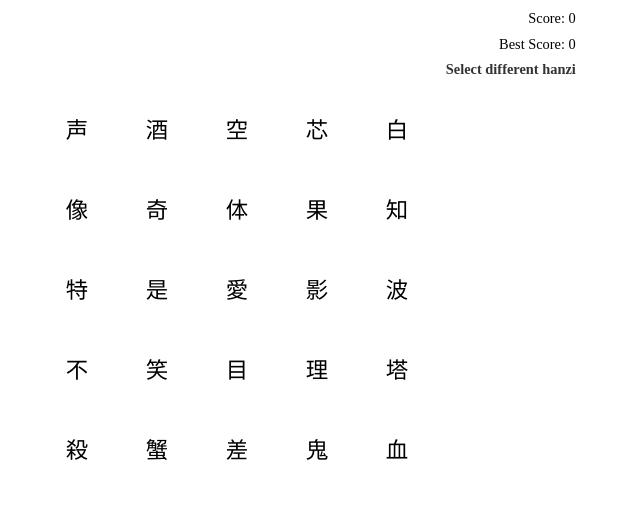
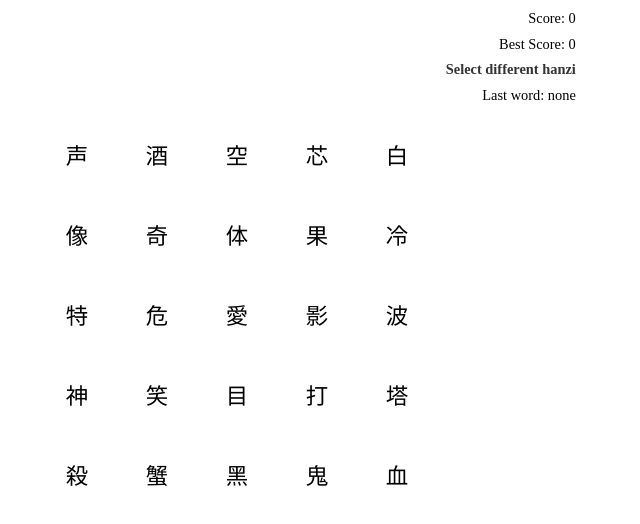
Before and after one commit to dreadsd/hanzi-game, a React app: page / in a window 1280 px wide. Shown: the top 524 px of the page, without its empty margins (403-1043 px from the left). Built offline with nearby package versions, Linux system fonts and the light colour scheme.

Commit message:
Add meanings

```diff
--- /dev/null
+++ b/src/components/Cells.js
@@ -0,0 +1,45 @@
+import React from 'react';
+import PropTypes from 'prop-types';
+
+export default function Cells(props) {
+  const { values, listener } = props;
+
+  // Side note: (why there are so many buttons)
+  // A dynamically added button that was focused keeps its outline after being
+  // sorted again.
+
+  return (
+    <div id='cards'>
+      <button type='button' onClick={listener}>{values[0][0]}</button>
+      <button type='button' onClick={listener}>{values[1][0]}</button>
+      <button type='button' onClick={listener}>{values[2][0]}</button>
+      <button type='button' onClick={listener}>{values[3][0]}</button>
+      <button type='button' onClick={listener}>{values[4][0]}</button>
+      <button type='button' onClick={listener}>{values[5][0]}</button>
+      <button type='button' onClick={listener}>{values[6][0]}</button>
+      <button type='button' onClick={listener}>{values[7][0]}</button>
+      <button type='button' onClick={listener}>{values[8][0]}</button>
+      <button type='button' onClick={listener}>{values[9][0]}</button>
+      <button type='button' onClick={listener}>{values[10][0]}</button>
+      <button type='button' onClick={listener}>{values[11][0]}</button>
+      <button type='button' onClick={listener}>{values[12][0]}</button>
+      <button type='button' onClick={listener}>{values[13][0]}</button>
+      <button type='button' onClick={listener}>{values[14][0]}</button>
+      <button type='button' onClick={listener}>{values[15][0]}</button>
+      <button type='button' onClick={listener}>{values[16][0]}</button>
+      <button type='button' onClick={listener}>{values[17][0]}</button>
+      <button type='button' onClick={listener}>{values[18][0]}</button>
+      <button type='button' onClick={listener}>{values[19][0]}</button>
+      <button type='button' onClick={listener}>{values[20][0]}</button>
+      <button type='button' onClick={listener}>{values[21][0]}</button>
+      <button type='button' onClick={listener}>{values[22][0]}</button>
+      <button type='button' onClick={listener}>{values[23][0]}</button>
+      <button type='button' onClick={listener}>{values[24][0]}</button>
+    </div>
+  );
+}
+
+Cells.propTypes = {
+  values: PropTypes.arrayOf(PropTypes.arrayOf(PropTypes.string)).isRequired,
+  listener: PropTypes.func.isRequired,
+};
--- /dev/null
+++ b/src/components/GameStatus.js
@@ -0,0 +1,43 @@
+import React from 'react';
+import PropTypes from 'prop-types';
+
+export default function GameStatus(props) {
+  const {
+    score, bestScore, message, lastSymbol,
+  } = props;
+  return (
+    <div id='status'>
+      <div>
+        <div>
+          Score:
+          {' '}
+          {score}
+        </div>
+        <div className={bestScore.successClassName}>
+          Best Score:
+          {' '}
+          {bestScore.content}
+        </div>
+        <div className={message.className}>{message.content}</div>
+        <div>
+          Last word:
+          {' '}
+          {lastSymbol}
+        </div>
+      </div>
+    </div>
+  );
+}
+
+GameStatus.propTypes = {
+  score: PropTypes.number.isRequired,
+  bestScore: PropTypes.shape({
+    content: PropTypes.number.isRequired,
+    successClassName: PropTypes.string.isRequired,
+  }).isRequired,
+  message: PropTypes.shape({
+    content: PropTypes.string.isRequired,
+    className: PropTypes.string.isRequired,
+  }).isRequired,
+  lastSymbol: PropTypes.string.isRequired,
+};
--- a/src/components/Grid.js
+++ b/src/components/Grid.js
@@ -1,4 +1,7 @@
 import React, { useState, useEffect } from 'react';
+
+import GameStatus from './GameStatus';
+import Cells from './Cells';
 
 export default function Grid() {
   const [valuePath, setValuePath] = useState('');
@@ -24,11 +27,11 @@ export default function Grid() {
   };
   const [values, setValues] = useState(
     [
-      '声', '酒', '空', '芯', '白',
-      '像', '奇', '体', '果', '知',
-      '特', '是', '愛', '影', '波',
-      '不', '笑', '目', '理', '塔',
-      '殺', '蟹', '差', '鬼', '血',
+      ['声', 'sound'], ['酒', 'wine'], ['空', 'air'], ['芯', 'core'], ['白', 'white'],
+      ['像', 'image'], ['奇', 'odd'], ['体', 'body'], ['果', 'fruit'], ['冷', 'cold'],
+      ['特', 'special'], ['危', 'danger'], ['愛', 'love'], ['影', 'shadow'], ['波', 'wave'],
+      ['神', 'god'], ['笑', 'laugh'], ['目', 'eye'], ['打', 'fight'], ['塔', 'tower'],
+      ['殺', 'kill'], ['蟹', 'crab'], ['黑', 'black'], ['鬼', 'ghost'], ['血', 'blood'],
     ],
   );
 
@@ -80,48 +83,20 @@ export default function Grid() {
 
   return (
     <>
-      <div id='status'>
-        <div>
-          <div>
-            Score:
-            {' '}
-            {score}
-          </div>
-          <div className={bestScore === values.length ? 'message-success' : null}>
-            Best Score:
-            {' '}
-            {bestScore}
-          </div>
-          <div className={message.className}>{message.content}</div>
-        </div>
-      </div>
-      <div id='cards'>
-        <button type='button' onClick={retrieveValue}>{values[0]}</button>
-        <button type='button' onClick={retrieveValue}>{values[1]}</button>
-        <button type='button' onClick={retrieveValue}>{values[2]}</button>
-        <button type='button' onClick={retrieveValue}>{values[3]}</button>
-        <button type='button' onClick={retrieveValue}>{values[4]}</button>
-        <button type='button' onClick={retrieveValue}>{values[5]}</button>
-        <button type='button' onClick={retrieveValue}>{values[6]}</button>
-        <button type='button' onClick={retrieveValue}>{values[7]}</button>
-        <button type='button' onClick={retrieveValue}>{values[8]}</button>
-        <button type='button' onClick={retrieveValue}>{values[9]}</button>
-        <button type='button' onClick={retrieveValue}>{values[10]}</button>
-        <button type='button' onClick={retrieveValue}>{values[11]}</button>
-        <button type='button' onClick={retrieveValue}>{values[12]}</button>
-        <button type='button' onClick={retrieveValue}>{values[13]}</button>
-        <button type='button' onClick={retrieveValue}>{values[14]}</button>
-        <button type='button' onClick={retrieveValue}>{values[15]}</button>
-        <button type='button' onClick={retrieveValue}>{values[16]}</button>
-        <button type='button' onClick={retrieveValue}>{values[17]}</button>
-        <button type='button' onClick={retrieveValue}>{values[18]}</button>
-        <button type='button' onClick={retrieveValue}>{values[19]}</button>
-        <button type='button' onClick={retrieveValue}>{values[20]}</button>
-        <button type='button' onClick={retrieveValue}>{values[21]}</button>
-        <button type='button' onClick={retrieveValue}>{values[22]}</button>
-        <button type='button' onClick={retrieveValue}>{values[23]}</button>
-        <button type='button' onClick={retrieveValue}>{values[24]}</button>
-      </div>
+      <GameStatus
+        score={score}
+        bestScore={{
+          content: bestScore,
+          successClassName: bestScore === values.length ? 'message-success' : '',
+        }}
+        message={message}
+        lastSymbol={
+          valuePath
+            ? values.find((v) => v[0] === valuePath[valuePath.length - 1])[1]
+            : 'none'
+        }
+      />
+      <Cells values={values} listener={retrieveValue} />
     </>
   );
 }
```
